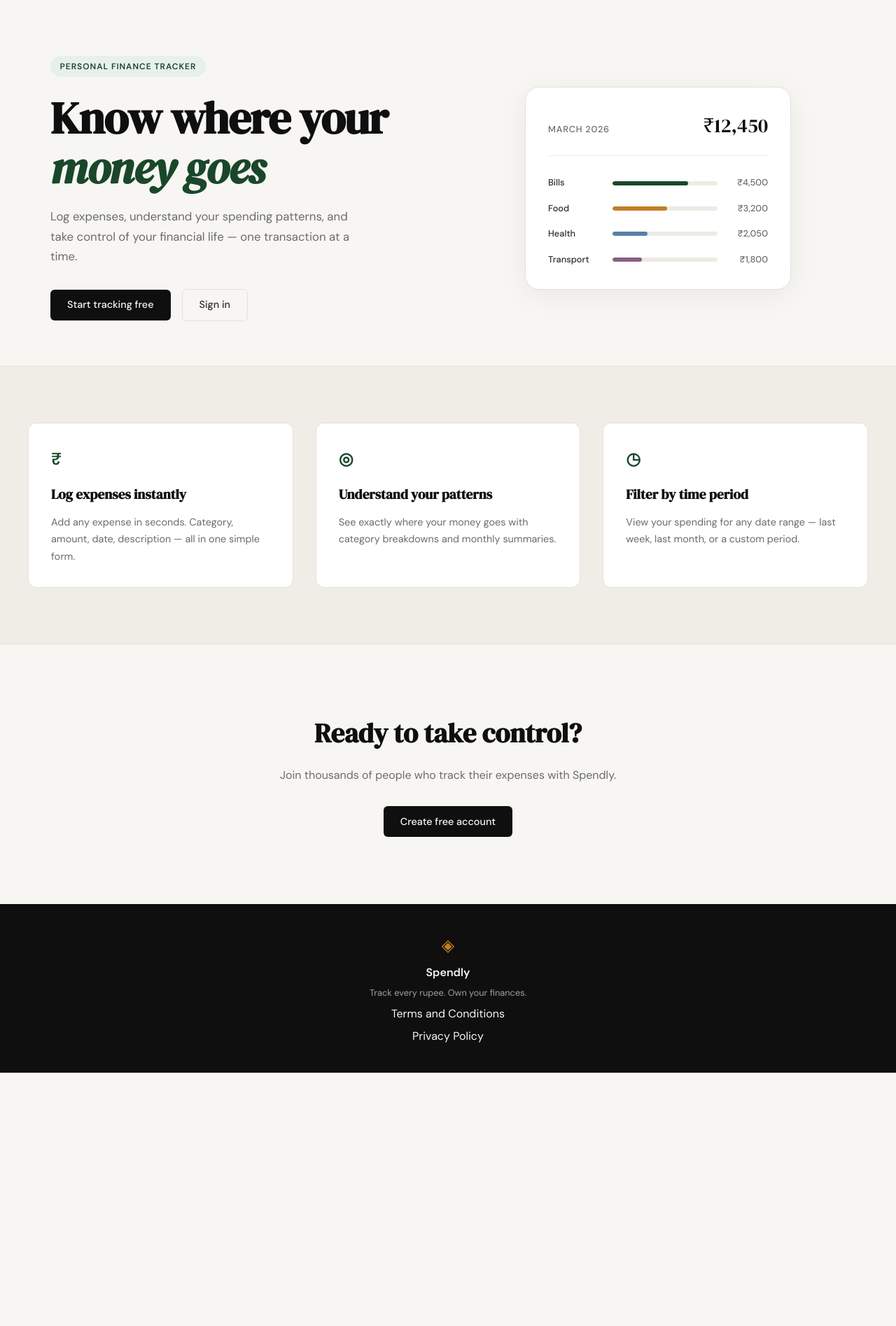
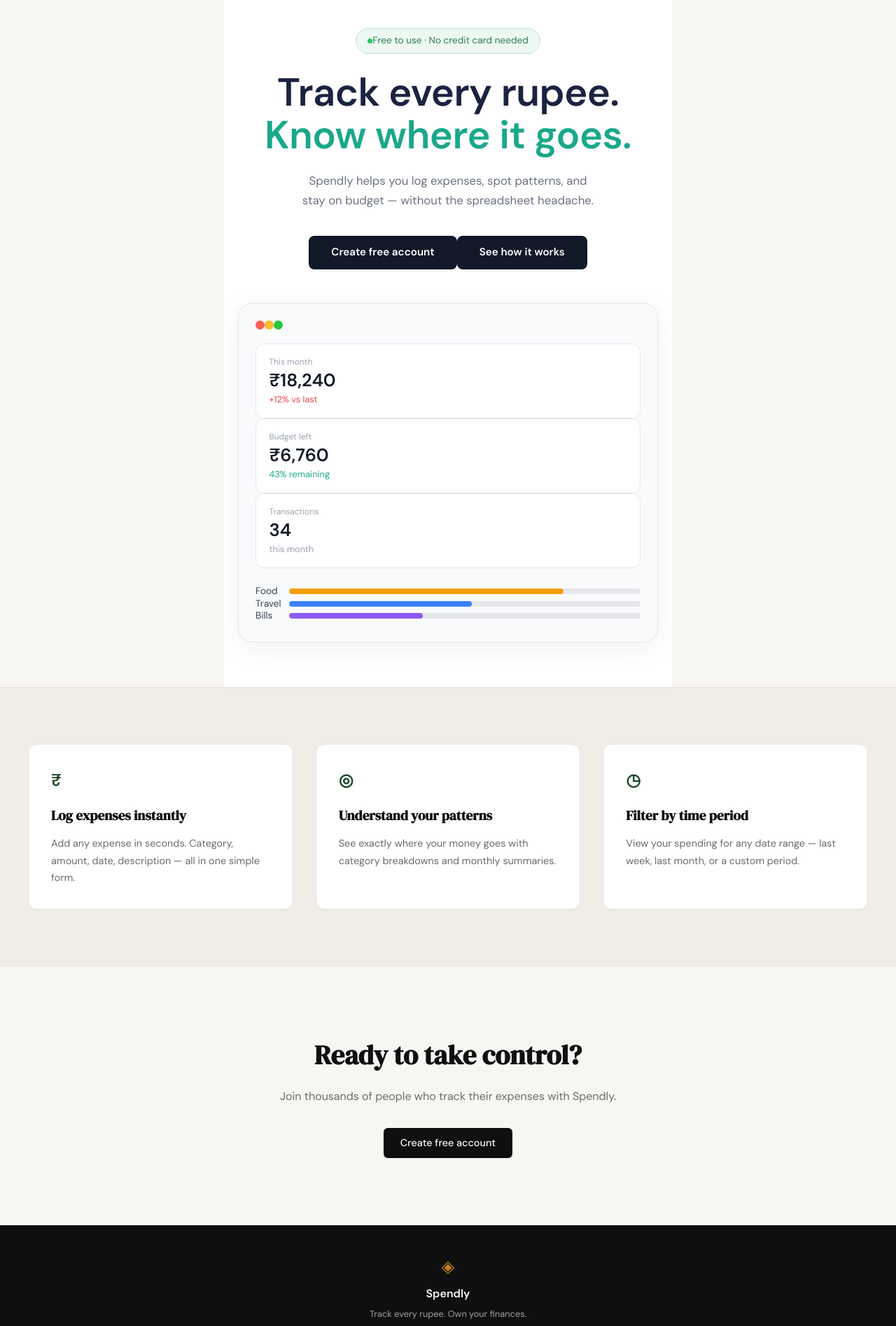
Before and after one commit to Sanjay3777/Exp_TRK-4Nov, a Flask app: page / in a window 1280 px wide. Shown: the part 61-1956 px from the top of the page at 70% size. Before the commit the page ends 1594 px from the top, so only its background shows below. Run offline with Flask 3, Linux system fonts and the light colour scheme.

Commit message:
landing: redesign hero section to match mockup
Co-Authored-By: Claude Sonnet 5.5 <noreply@anthropic.com>

```diff
--- a/static/css/style.css
+++ b/static/css/style.css
@@ -124,137 +124,180 @@ a { color: inherit; text-decoration: none; }
 /* ------------------------------------------------------------------ */
 
 .hero {
-    padding: 5rem 2rem 4rem;
-    display: grid;
-    grid-template-columns: 1fr 1fr;
-    gap: 4rem;
-    align-items: center;
-    max-width: var(--max-width);
+    --hero-navy: #1a2340;
+    --hero-teal: #1aa88a;
+    --hero-dark: #111827;
+    padding: 2.5rem 1.25rem 4rem;
+    max-width: 640px;
     margin: 0 auto;
+    text-align: center;
+    background: #ffffff;
 }
 
-.hero-badge {
-    display: inline-block;
-    background: var(--accent-light);
-    color: var(--accent);
-    font-size: 0.75rem;
-    font-weight: 600;
-    letter-spacing: 0.08em;
-    text-transform: uppercase;
-    padding: 0.35rem 0.85rem;
+.hero .hero-badge {
+    display: inline-flex;
+    align-items: center;
+    gap: 0;
+    background: #edf8f2;
+    color: #2d7a5a;
+    border: 1px solid #bfe3d0;
+    font-size: 0.85rem;
+    font-weight: 400;
+    letter-spacing: 0;
+    text-transform: none;
+    padding: 0.4rem 1rem;
     border-radius: 999px;
     margin-bottom: 1.5rem;
 }
 
+.hero .hero-badge::before {
+    content: "";
+    width: 7px;
+    height: 7px;
+    border-radius: 50%;
+    background: #22c55e;
+    margin-right: 0;
+}
+
 .hero-title {
-    font-family: var(--font-display);
-    font-size: clamp(2.5rem, 5vw, 4rem);
+    font-family: var(--font-body);
+    font-size: clamp(2.4rem, 8vw, 3.5rem);
+    font-weight: 800;
     line-height: 1.1;
-    letter-spacing: -0.02em;
-    color: var(--ink);
+    letter-spacing: -0.01em;
+    color: var(--hero-navy);
     margin-bottom: 1.25rem;
 }
 
 .hero-title em {
-    font-style: italic;
-    color: var(--accent);
+    display: block;
+    font-style: normal;
+    color: var(--hero-teal);
 }
 
 .hero-subtitle {
     font-size: 1.05rem;
-    color: var(--ink-muted);
+    color: #6b7280;
     line-height: 1.7;
-    max-width: 460px;
-    margin-bottom: 2rem;
+    max-width: 420px;
+    margin: 0 auto 2.25rem;
 }
 
 .hero-actions {
     display: flex;
-    gap: 1rem;
+    justify-content: center;
     align-items: center;
+    gap: 0;
+    margin-bottom: 3rem;
 }
 
-/* ------------------------------------------------------------------ */
-/* Mock card (hero visual)                                             */
-/* ------------------------------------------------------------------ */
-
-.hero-visual {
-    display: flex;
-    justify-content: center;
+.hero-actions .btn-primary,
+.hero-actions .btn-hero {
+    background: var(--hero-dark);
+    color: #ffffff;
+    padding: 0.85rem 2rem;
+    border-radius: 8px;
+    font-family: var(--font-body);
+    font-size: 0.95rem;
+    font-weight: 600;
+    border: none;
+    cursor: pointer;
+    line-height: 1.4;
+    transition: background 0.2s;
 }
 
-.mock-card {
-    background: var(--paper-card);
-    border: 1px solid var(--border);
-    border-radius: var(--radius-lg);
-    padding: 2rem;
-    width: 100%;
-    max-width: 380px;
-    box-shadow: 0 8px 40px rgba(0,0,0,0.06);
+.hero-actions .btn-primary:hover,
+.hero-actions .btn-hero:hover { background: #1f2937; }
+
+/* Dashboard preview card */
+
+.hero-dash {
+    background: #f9fafb;
+    border: 1px solid #e5e7eb;
+    border-radius: 20px;
+    padding: 1.5rem 1.5rem 1.75rem;
+    box-shadow: 0 8px 40px rgba(0, 0, 0, 0.06);
+    text-align: left;
 }
 
-.mock-card-header {
+.hero-dash-dots {
     display: flex;
-    justify-content: space-between;
-    align-items: baseline;
-    margin-bottom: 1.75rem;
-    padding-bottom: 1.25rem;
-    border-bottom: 1px solid var(--border-soft);
+    gap: 0;
+    margin-bottom: 1.25rem;
 }
 
-.mock-label {
-    font-size: 0.8rem;
-    font-weight: 500;
-    color: var(--ink-muted);
-    text-transform: uppercase;
-    letter-spacing: 0.06em;
+.hero-dash-dots span {
+    width: 13px;
+    height: 13px;
+    border-radius: 50%;
 }
 
-.mock-total {
-    font-family: var(--font-display);
-    font-size: 1.75rem;
-    color: var(--ink);
+.hero-dash-dots span:nth-child(1) { background: #ff5f57; }
+.hero-dash-dots span:nth-child(2) { background: #febc2e; }
+.hero-dash-dots span:nth-child(3) { background: #28c840; }
+
+.hero-stat {
+    background: #ffffff;
+    border: 1px solid #e5e7eb;
+    border-radius: 12px;
+    padding: 1rem 1.15rem;
 }
 
-.mock-bars { display: flex; flex-direction: column; gap: 1rem; }
+.hero-stat + .hero-stat { margin-top: 0; }
 
-.mock-bar-row {
-    display: grid;
-    grid-template-columns: 80px 1fr 60px;
-    align-items: center;
-    gap: 0.75rem;
+.hero-stat-label {
+    display: block;
+    font-size: 0.75rem;
+    color: #9ca3af;
 }
 
-.mock-cat {
-    font-size: 0.8rem;
-    font-weight: 500;
-    color: var(--ink-soft);
+.hero-stat-value {
+    display: block;
+    font-size: 1.6rem;
+    font-weight: 800;
+    color: var(--hero-dark);
+    line-height: 1.3;
 }
 
-.mock-bar-track {
-    height: 6px;
-    background: var(--border-soft);
+.hero-stat-note {
+    display: block;
+    font-size: 0.8rem;
+    color: #9ca3af;
+}
+
+.hero-stat-note.is-up { color: #ef4444; }
+.hero-stat-note.is-good { color: var(--hero-teal); }
+
+.hero-cats {
+    margin-top: 1.5rem;
+}
+
+.hero-cat-row {
+    display: grid;
+    grid-template-columns: 48px 1fr;
+    align-items: center;
+    column-gap: 0;
+    font-size: 0.85rem;
+    color: #374151;
+    line-height: 1.3;
+}
+
+.hero-cat-track {
+    height: 8px;
+    background: #e5e7eb;
     border-radius: 999px;
     overflow: hidden;
 }
 
-.mock-bar {
+.hero-cat-fill {
+    display: block;
     height: 100%;
-    background: var(--accent);
     border-radius: 999px;
-    transition: width 0.6s ease;
 }
 
-.mock-bar-2 { background: var(--accent-2); }
-.mock-bar-3 { background: #5b7fa6; }
-.mock-bar-4 { background: #8b5e83; }
-
-.mock-amt {
-    font-size: 0.8rem;
-    font-weight: 500;
-    color: var(--ink-muted);
-    text-align: right;
-}
+.hero-cat-fill.is-food { background: #f59e0b; }
+.hero-cat-fill.is-travel { background: #3b82f6; }
+.hero-cat-fill.is-bills { background: #8b5cf6; }
 
 /* ------------------------------------------------------------------ */
 /* Buttons                                                             */
@@ -682,19 +725,10 @@ a { color: inherit; text-decoration: none; }
 /* ------------------------------------------------------------------ */
 
 @media (max-width: 900px) {
-    .hero {
-        grid-template-columns: 1fr;
-        text-align: center;
-    }
-
-    .hero-subtitle { max-width: 100%; }
-    .hero-actions { justify-content: center; }
-    .hero-visual { display: none; }
-
     .features-inner { grid-template-columns: 1fr; }
 }
 
 @media (max-width: 600px) {
     .nav-links a:not(.nav-cta) { display: none; }
-    .hero { padding: 3rem 1rem 2rem; }
+    .hero { padding: 2rem 1rem 3rem; }
 }
--- a/templates/landing.html
+++ b/templates/landing.html
@@ -5,58 +5,41 @@
 {% block content %}
 
 <section class="hero">
-    <div class="hero-inner">
-        <div class="hero-badge">Personal Finance Tracker</div>
+    <div class="hero-badge">Free to use · No credit card needed</div>
     <h1 class="hero-title">
-            Know where your<br>
-            <em>money goes</em>
+        Track every rupee.
+        <em>Know where it goes.</em>
     </h1>
     <p class="hero-subtitle">
-            Log expenses, understand your spending patterns,
-            and take control of your financial life —
-            one transaction at a time.
+        Spendly helps you log expenses, spot patterns,
+        and stay on budget — without the spreadsheet headache.
     </p>
     <div class="hero-actions">
-            <a href="{{ url_for('register') }}" class="btn-primary">Start tracking free</a>
-            <a href="{{ url_for('login') }}" class="btn-ghost">Sign in</a>
+        <a href="{{ url_for('register') }}" class="btn-primary">Create free account</a>
+        <button type="button" class="btn-hero" id="how-it-works-btn">See how it works</button>
     </div>
+
+    <div class="hero-dash" aria-hidden="true">
+        <div class="hero-dash-dots"><span></span><span></span><span></span></div>
+        <div class="hero-stat">
+            <span class="hero-stat-label">This month</span>
+            <span class="hero-stat-value">₹18,240</span>
+            <span class="hero-stat-note is-up">+12% vs last</span>
         </div>
-    <div class="hero-visual">
-        <div class="mock-card">
-            <div class="mock-card-header">
-                <span class="mock-label">March 2026</span>
-                <span class="mock-total">₹12,450</span>
+        <div class="hero-stat">
+            <span class="hero-stat-label">Budget left</span>
+            <span class="hero-stat-value">₹6,760</span>
+            <span class="hero-stat-note is-good">43% remaining</span>
         </div>
-            <div class="mock-bars">
-                <div class="mock-bar-row">
-                    <span class="mock-cat">Bills</span>
-                    <div class="mock-bar-track">
-                        <div class="mock-bar" style="width: 72%"></div>
+        <div class="hero-stat">
+            <span class="hero-stat-label">Transactions</span>
+            <span class="hero-stat-value">34</span>
+            <span class="hero-stat-note">this month</span>
         </div>
-                    <span class="mock-amt">₹4,500</span>
-                </div>
-                <div class="mock-bar-row">
-                    <span class="mock-cat">Food</span>
-                    <div class="mock-bar-track">
-                        <div class="mock-bar mock-bar-2" style="width: 52%"></div>
-                    </div>
-                    <span class="mock-amt">₹3,200</span>
-                </div>
-                <div class="mock-bar-row">
-                    <span class="mock-cat">Health</span>
-                    <div class="mock-bar-track">
-                        <div class="mock-bar mock-bar-3" style="width: 33%"></div>
-                    </div>
-                    <span class="mock-amt">₹2,050</span>
-                </div>
-                <div class="mock-bar-row">
-                    <span class="mock-cat">Transport</span>
-                    <div class="mock-bar-track">
-                        <div class="mock-bar mock-bar-4" style="width: 28%"></div>
-                    </div>
-                    <span class="mock-amt">₹1,800</span>
-                </div>
-            </div>
+        <div class="hero-cats">
+            <div class="hero-cat-row"><span>Food</span><div class="hero-cat-track"><span class="hero-cat-fill is-food" style="width: 78%"></span></div></div>
+            <div class="hero-cat-row"><span>Travel</span><div class="hero-cat-track"><span class="hero-cat-fill is-travel" style="width: 52%"></span></div></div>
+            <div class="hero-cat-row"><span>Bills</span><div class="hero-cat-track"><span class="hero-cat-fill is-bills" style="width: 38%"></span></div></div>
         </div>
     </div>
 </section>
```
Lines whose indentation alone changed are shown as unchanged.
